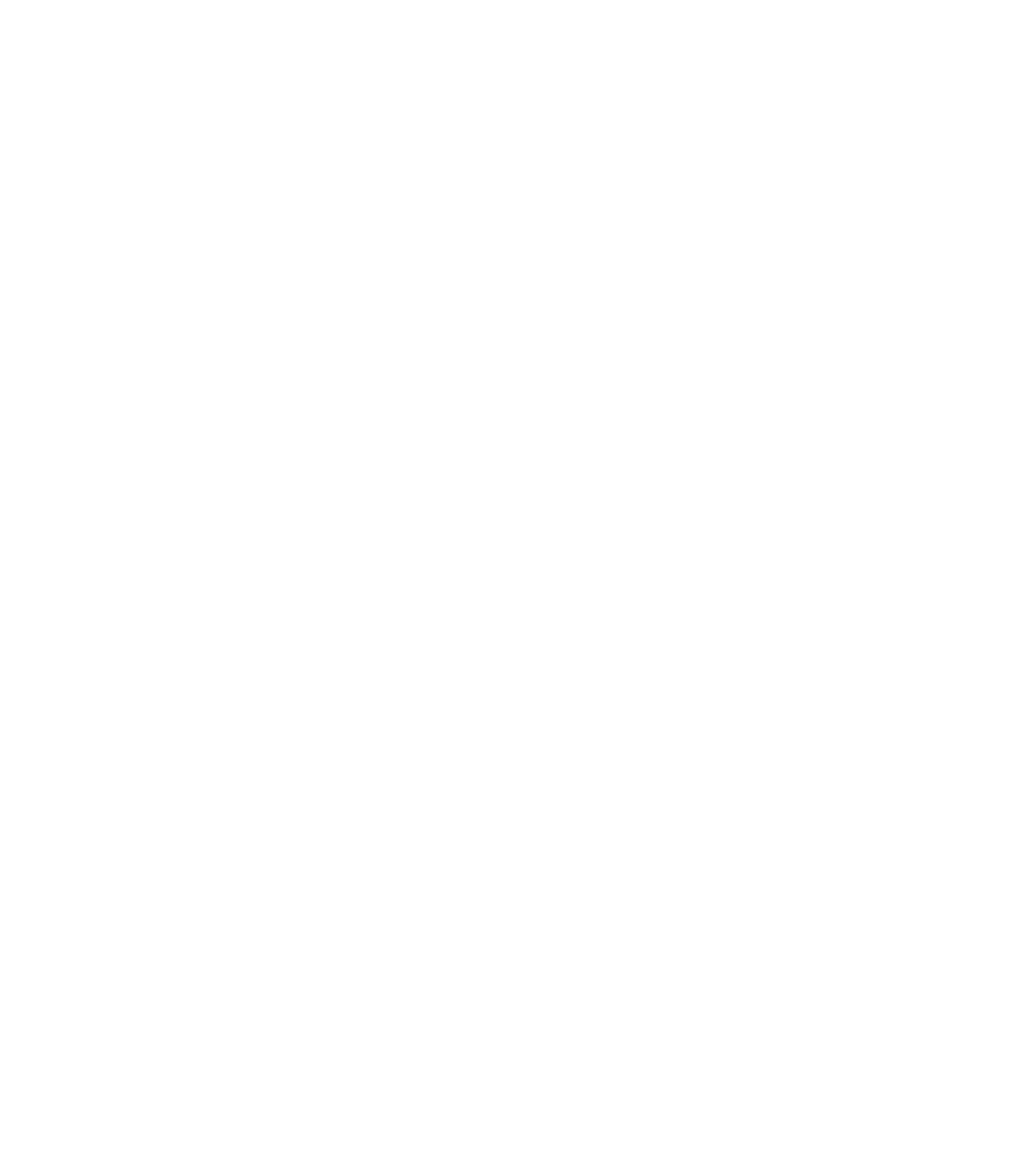
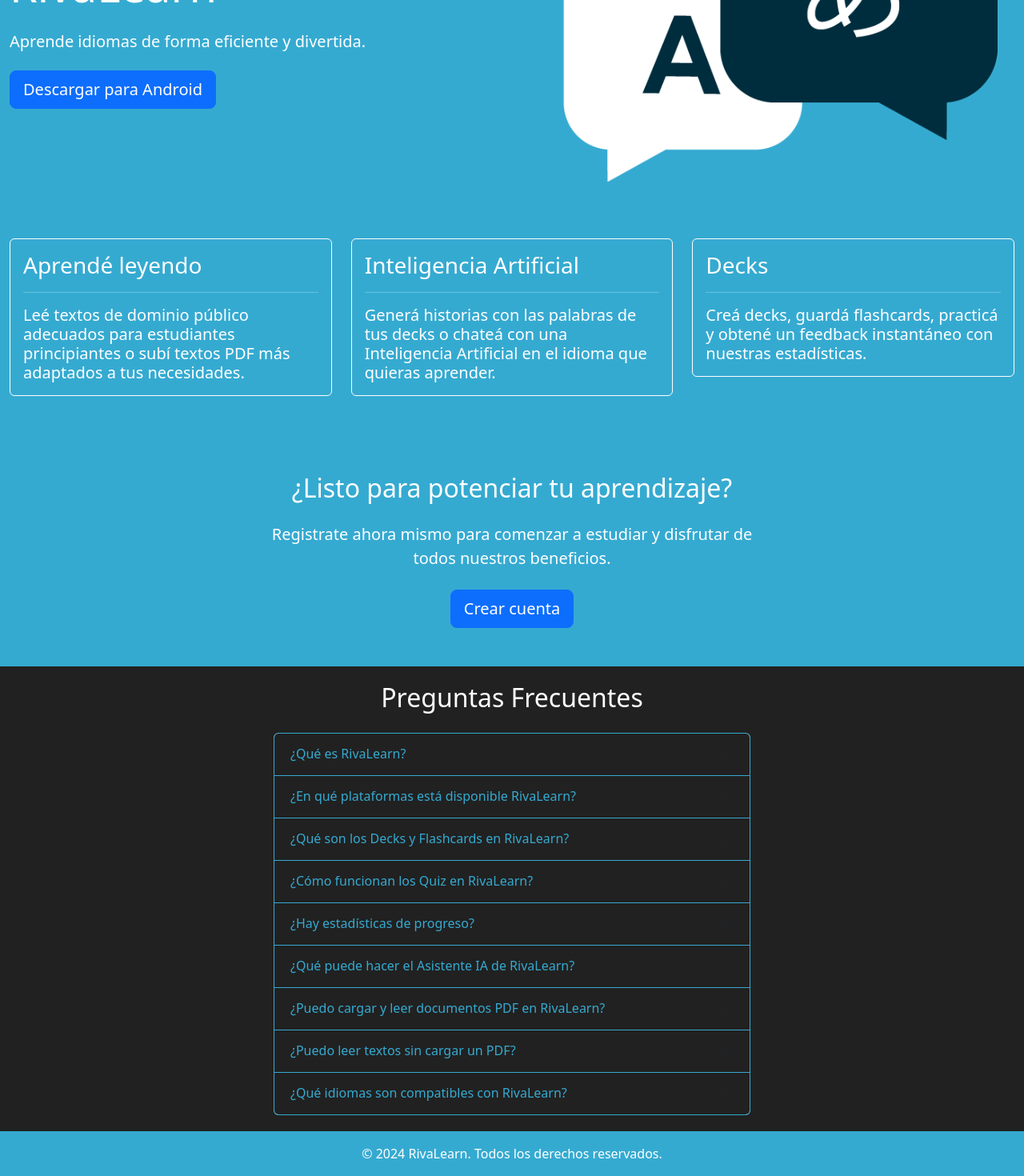
Before and after one commit to Natalia443/RivaLearn-Frontend, a React (Vite) app: page /Landing in a window 1280 px wide. Before the commit this address had no page. Shown: the part 222-1692 px from the top of the page at 80% size. Before the commit the page ends 800 px from the top, so only its background shows below. Built offline with nearby package versions, Linux system fonts and the light colour scheme.

Commit message:
Landing Page

```diff
--- a/index.html
+++ b/index.html
@@ -3,7 +3,7 @@
 
 <head>
   <meta charset="UTF-8" />
-  <link rel="icon" type="image/svg+xml" href="/vite.svg" />
+  <link rel="icon" type="image/png" href="/icon.png" />
   <meta name="viewport" content="width=device-width, initial-scale=1.0" />
   <title>RivaLearn</title>
 </head>
--- /dev/null
+++ b/public/faq.json
@@ -0,0 +1,38 @@
+[
+  {
+    "question": "¿Qué es RivaLearn?",
+    "answer": "RivaLearn es una aplicación móvil y de escritorio diseñada para facilitar el aprendizaje de idiomas a usuarios de todos los niveles, desde principiantes hasta avanzados."
+  },
+  {
+    "question": "¿En qué plataformas está disponible RivaLearn?",
+    "answer": "RivaLearn está disponible para dispositivos móviles con Android 12 o superior, iOS 15 o superior. También tiene una versión web compatible con Google Chrome, Mozilla Firefox y Microsoft Edge."
+  },
+  {
+    "question": "¿Qué son los Decks y Flashcards en RivaLearn?",
+    "answer": "RivaLearn permite a los usuarios crear y gestionar decks de flashcards personalizados. Los Decks son conjuntos de flashcards personalizables que los usuarios pueden crear para memorizar vocabulario nuevo. Cada flashcard incluye una palabra, su traducción y una frase de ejemplo. Son consideradas herramientas muy efectivas para memorizar vocabulario nuevo."
+  },
+  {
+    "question": "¿Cómo funcionan los Quiz en RivaLearn?",
+    "answer": "Los quiz son herramientas interactivas para evaluar el conocimiento del vocabulario. Los usuarios seleccionan un deck específico y responden preguntas basadas en las flashcards de ese deck. "
+  },
+  {
+    "question": "¿Hay estadísticas de progreso?",
+    "answer": "Sí, al finalizar cada Quiz, se muestra el rendimiento de esa sesión, diferenciando el total de flashcards practicadas de los aciertos. Además, existen estadísticas generales que muestran los intentos totales, los aciertos totales y un porcentaje de aciertos."
+  },
+  {
+    "question": "¿Qué puede hacer el Asistente IA de RivaLearn?",
+    "answer": "El Asistente IA ayuda a los usuarios a practicar el idioma generando historias utilizando el vocabulario de los decks seleccionados por el usuario, permitiéndoles ver las nuevas palabras en un contexto real. Además, los usuarios pueden chatear con el asistente para resolver dudas y practicar conversaciones escritas."
+  },
+  {
+    "question": "¿Puedo cargar y leer documentos PDF en RivaLearn?",
+    "answer": "Los usuarios pueden cargar documentos PDF dentro de la aplicación para estudiar textos que sean específicamente de su interés. "
+  },
+  {
+    "question": "¿Puedo leer textos sin cargar un PDF?",
+    "answer": "Sí, RivaLearn ofrece una colección de textos predeterminados en varios idiomas que los usuarios pueden utilizar para practicar la lectura y comprensión. Estos textos están diseñados para ser interesantes y educativos, abarcando diversos temas en un nivel ideal para estudiantes principiantes e intermedios."
+  },
+  {
+    "question": "¿Qué idiomas son compatibles con RivaLearn?",
+    "answer": "Las funcionalidades de textos predeterminados y diccionario cuentan con inglés, español, francés, italiano y portugués. Los PDF, los decks/flashcards y la Inteligencia Artificial no tienen ninguna restricción."
+  }
+]
--- a/src/App.jsx
+++ b/src/App.jsx
@@ -13,6 +13,7 @@
 import Chat from './components/Chat';
 import Quiz from './components/Quiz';
 import Stats from './components/Stats';
+import LandingPage from './components/Landing';
 
 function App() {
   const [user, setUser] = useState([]);
@@ -43,6 +44,7 @@
           <Route path="/Chat" element={<Chat />} />
           <Route path="/Quiz" element={<Quiz />} />
           <Route path="/Stats" element={<Stats />} />
+          <Route path="/Landing" element={<LandingPage />} />
         </Routes>
       </Router>
     </div>
--- /dev/null
+++ b/src/components/Landing.jsx
@@ -0,0 +1,110 @@
+import React, { useState, useEffect } from 'react';
+import logo from '../assets/LOGO.png';
+import { useNavigate } from "react-router-dom";
+
+const LandingPage = () => {
+
+  const [faq, setFaq] = useState([]);
+  const navigate = useNavigate();
+
+  useEffect(() => {
+    fetch('/faq.json')
+      .then(response => response.json())
+      .then(data => setFaq(data))
+      .catch(error => console.error('Error al cargar las preguntas:', error));
+  }, []);
+
+  return (
+    <div className="container-fluid" style={{ backgroundColor: '#35aad1', color: 'white', minHeight: '100vh', display: 'flex', flexDirection: 'column' }}>
+      <div className="row align-items-center hero-section">
+        <div className="col-md-6">
+          <h1 className="display-4 mb-4">RivaLearn</h1>
+          <h3 className="lead mb-4">Aprende idiomas de forma eficiente y divertida.</h3>
+          <button
+            className="btn btn-primary btn-lg"
+            onClick={() => window.location.href = "https://github.com/Natalia443/RivaLearn-Mobile"}
+          >
+            Descargar para Android
+          </button>
+        </div>
+        <div className="col-md-6">
+          <img src={logo} alt="Hero" className="img-fluid" />
+        </div>
+      </div>
+
+      <div className="row my-5">
+        <div className="col-md-4">
+          <div className="card" style={{ backgroundColor: '#35aad1', color: 'white', borderColor: 'white' }}>
+            <div className="card-body">
+              <h3 className="card-title">Aprendé leyendo</h3>
+              <hr/>
+              <h5 className="card-text">Leé textos de dominio público adecuados para estudiantes principiantes o subí textos PDF más adaptados a tus necesidades.</h5>
+            </div>
+          </div>
+        </div>
+        <div className="col-md-4">
+          <div className="card" style={{ backgroundColor: '#35aad1', color: 'white', borderColor: 'white'}}>
+            <div className="card-body">
+              <h3 className="card-title">Inteligencia Artificial</h3>
+              <hr/>
+              <h5 className="card-text">Generá historias con las palabras de tus decks o chateá con una Inteligencia Artificial en el idioma que quieras aprender.</h5>
+            </div>
+          </div>
+        </div>
+        <div className="col-md-4">
+          <div className="card" style={{ backgroundColor: '#35aad1', color: 'white', borderColor: 'white' }}>
+            <div className="card-body">
+              <h3 className="card-title">Decks</h3>
+              <hr/>
+              <h5 className="card-text">Creá decks, guardá flashcards, practicá y obtené un feedback instantáneo con nuestras estadísticas.</h5>
+            </div>
+          </div>
+        </div>
+      </div>
+
+      <div className="row justify-content-center my-5">
+        <div className="col-md-6 text-center">
+          <h2 className="mb-4">¿Listo para potenciar tu aprendizaje?</h2>
+          <p className="lead mb-4">Registrate ahora mismo para comenzar a estudiar y disfrutar de todos nuestros beneficios.</p>
+          <button className="btn btn-primary btn-lg" onClick={() => navigate("/registro")}>Crear cuenta</button>
+        </div>
+      </div>
+
+      {/* Preguntas Frecuentes */}
+      <div className="row  flex-grow-1" style={{ backgroundColor: '#212121', color: 'white', padding: '20px' }}>
+        <div className="col-md-6 offset-md-3">
+          <h2 className="text-center mb-4">Preguntas Frecuentes</h2>
+          <div className="accordion" id="faqAccordion" style={{
+            '--bs-accordion-btn-color': '#35aad1',
+            '--bs-accordion-btn-bg': '#212121',
+            '--bs-accordion-active-color': '#212121',
+            '--bs-accordion-active-bg': '#35aad1',
+            '--bs-accordion-border-color': '#35aad1',
+            }}>
+            {faq.map((item, index) => (
+              <div className="accordion-item" key={index}>
+                <h3 className="accordion-header" id={`faqHeading${index}`}>
+                  <button className="accordion-button collapsed" type="button" data-bs-toggle="collapse" data-bs-target={`#faqCollapse${index}`} aria-expanded="false" aria-controls={`faqCollapse${index}`}>
+                    {item.question}
+                  </button>
+                </h3>
+                <div id={`faqCollapse${index}`} className="accordion-collapse collapse" aria-labelledby={`faqHeading${index}`} data-bs-parent="#faqAccordion">
+                  <div className="accordion-body" style={{ backgroundColor: '#212121', color: 'white' }}>
+                    {item.answer}
+                  </div>
+                </div>
+              </div>
+            ))}
+          </div>
+        </div>
+      </div>
+      <footer className="text-center py-3" >
+        <div className="container">
+          <p className="mb-0">&copy; 2024 RivaLearn. Todos los derechos reservados.</p>
+        </div>
+      </footer>
+    </div>
+  );
+};
+
+export default LandingPage;
```
Also changed, not shown: public/icon.png (added), src/assets/LOGO.png (added).
